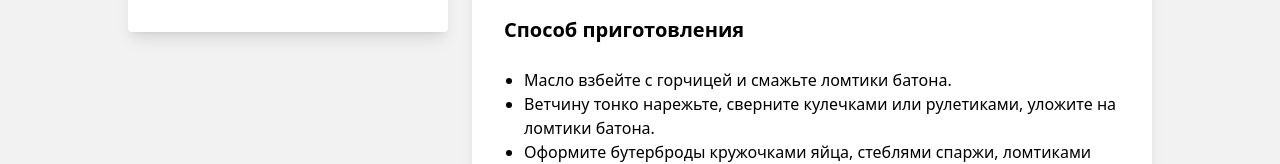
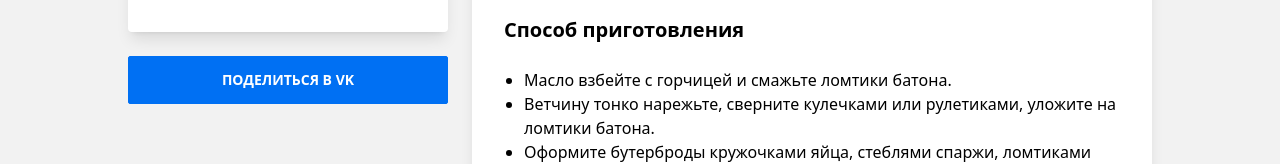
Before and after one commit to LunarMelody/course-work-3Q1, a React (Vite) app: page /recipes/ham-sandwich in a window 1280 px wide. Shown: the part 512-676 px from the top of the page. Built offline with nearby package versions, Linux system fonts and the light colour scheme.

Commit message:
added VK share button

```diff
--- a/src/routes/recipes/slug.tsx
+++ b/src/routes/recipes/slug.tsx
@@ -6,12 +6,16 @@ import { z } from "zod";
 import { Container } from "~/components/Container";
 import Main from "~/components/Main";
 import { RecipeCard } from "~/components/RecipeCard";
+import { Button } from "~/components/ui/Button";
 import { RECIPES } from "~/data/recipes";
 
 export type Loader = Awaited<ReturnType<typeof loader>>;
 
-export const loader = async ({ params }: LoaderFunctionArgs) => {
+export const loader = async ({ params, request }: LoaderFunctionArgs) => {
   const slug = await z.string().parseAsync(params.slug);
+
+  const url = new URL(request.url);
+  const vkShareHref = `https://vk.com/share.php?url=${url}`;
 
   const recipe = RECIPES.find((r) => r.slug === slug);
 
@@ -22,11 +26,11 @@ export const loader = async ({ params }: LoaderFunctionArgs) => {
     });
   }
 
-  return { recipe };
+  return { recipe, vkShareHref };
 };
 
 export default function Recipe() {
-  const { recipe } = useLoaderData() as Loader;
+  const { recipe, vkShareHref } = useLoaderData() as Loader;
 
   return (
     <Main minHeight="full" height="auto" className="flex flex-col justify-center">
@@ -40,6 +44,10 @@ export default function Recipe() {
             thumbnail={recipe.thumbnailUrl}
             className="w-full max-w-none md:max-w-[320px]"
           />
+
+          <Button stateColor="info" as="a" target="_blank" rel="noreferrer" href={vkShareHref}>
+            Поделиться в VK
+          </Button>
         </div>
 
         <div className="rounded-box flex flex-col gap-6 bg-base-100 p-8 shadow-lg">
```
